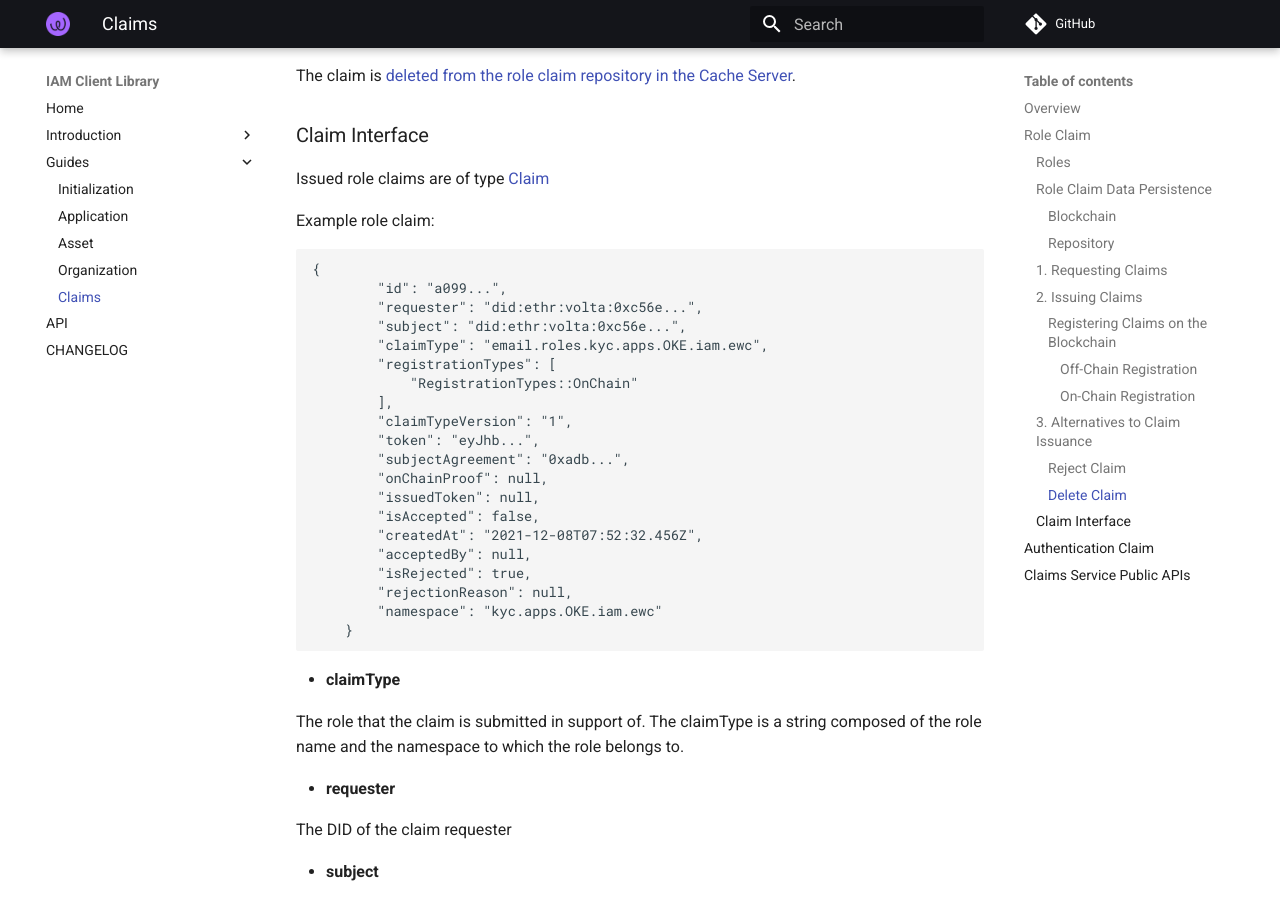
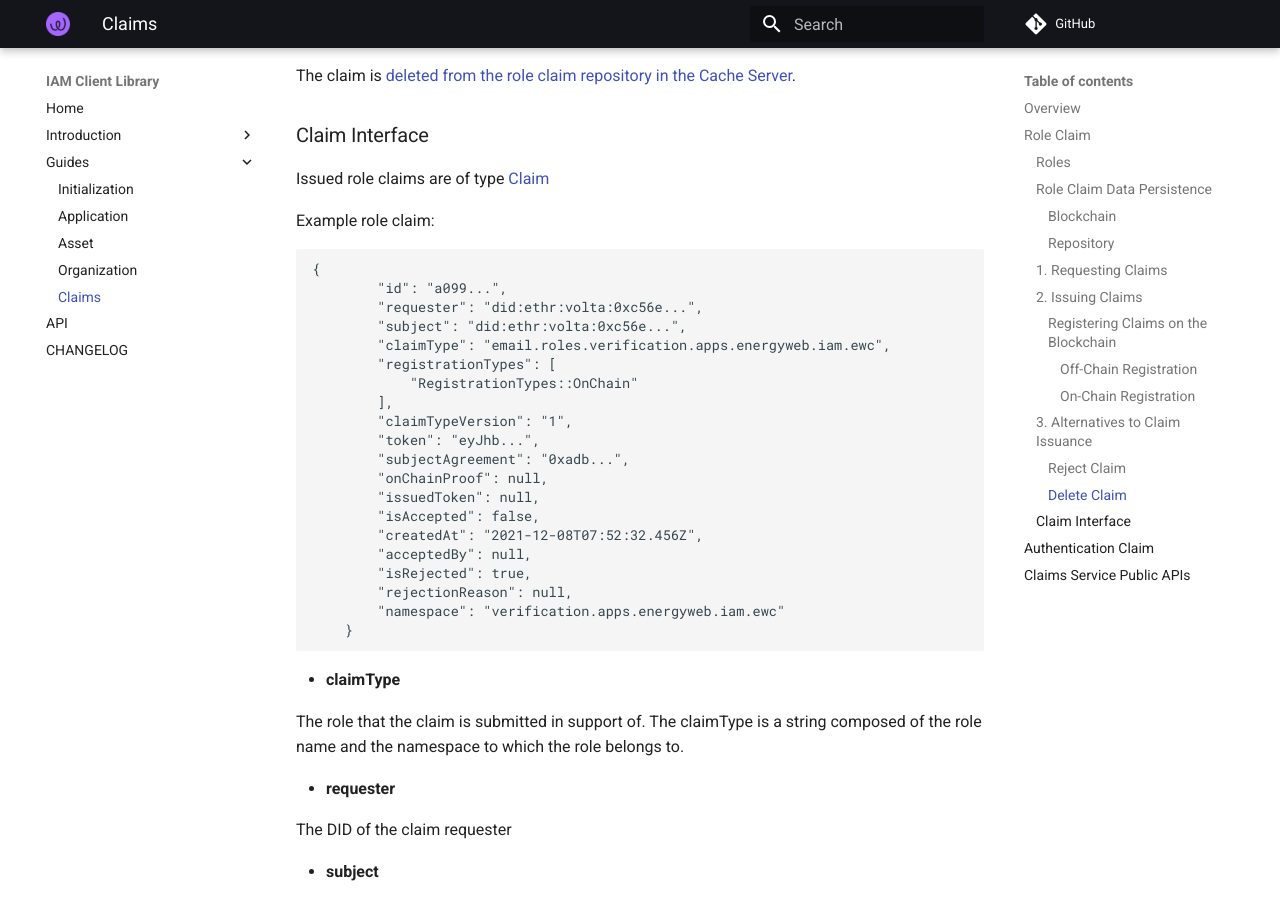
Before and after one commit to energywebfoundation/iam-client-lib, an MkDocs documentation site: the page built from docs/guides/claim.md, in a window 1280 px wide and 900 px high, scrolled down 6047 px. Built offline with MkDocs 1.6.1 and Material for MkDocs 9.7.7, drawn with Linux system fonts in a browser that asks for light colours; comment, search, counter and statistics services are not loaded; some of the changed text lies outside the part shown.

Commit message:
docs: update examples role objects

````diff
--- a/docs/guides/claim.md
+++ b/docs/guides/claim.md
@@ -1,15 +1,17 @@
 # Claims
-+ [Claim Interface](../api/interfaces/Claim.md)
-+ [Claim Request Interface](../api/interfaces/IClaimRequest.md)
-+ [Claim Issuance Interface](../api/interfaces/IClaimIssuance.md)
-+ [Claims Service API documentation](../api/classes/ClaimsService.md)
+
+- [Claim Interface](../api/interfaces/Claim.md)
+- [Claim Request Interface](../api/interfaces/IClaimRequest.md)
+- [Claim Issuance Interface](../api/interfaces/IClaimIssuance.md)
+- [Claims Service API documentation](../api/classes/ClaimsService.md)
 
 ## Overview
+
 At the most fundamental level, a claim is a statement about a subject. A claim is a component of a Verifiable Credential, which is the web3 standard for digital credentials in a decentralized ecosystem.
 
-+ See the W3 documentation for Claims [here](https://www.w3.org/TR/vc-data-model/#claims)
-+ See the W3 documentation for Verifiable Credentials [here](https://www.w3.org/TR/vc-data-model/)
-+ Read more about Verifiable Credentials and their role in IAM Client Library and Switchboard [here](https://app.gitbook.com/o/-MaVNTC0phnhS2JhwPF0/s/-M_pXALj14Egb-5Bal_p/foundational-concepts/self-sovereign-identity#verifiable-credentials-vcs)
+- See the W3 documentation for Claims [here](https://www.w3.org/TR/vc-data-model/#claims)
+- See the W3 documentation for Verifiable Credentials [here](https://www.w3.org/TR/vc-data-model/)
+- Read more about Verifiable Credentials and their role in IAM Client Library and Switchboard [here](https://app.gitbook.com/o/-MaVNTC0phnhS2JhwPF0/s/-M_pXALj14Egb-5Bal_p/foundational-concepts/self-sovereign-identity#verifiable-credentials-vcs)
 
 In the context of IAM Client Library, a claim is submitted by a requester to an issuer for a subject, in order to prove that the subject has the correct credentials to either:
 
@@ -40,20 +42,22 @@ export interface IClaimRequest extends IMessage {
 
 The claimType is a string composed of the **role name** and the **namespace** to which the role belongs to.
 
-Example:
-**"email.roles.kyc.apps.OKE.iam.ewc"**
+Example: **"email.roles.verification.apps.energyweb.iam.ewc"**
 
 Namespaced roles are persisted in the Role Repository in the [IAM Cache Server](https://energy-web-foundation.gitbook.io/energy-web/technology/the-stack/utility-layer-1#identity-access-and-management-iam-cache-server).
 
 ### Role Claim Data Persistence
 
 #### Blockchain
+
 Depending on if the requester wants to register the claim On-Chain and/or Off-Chain, The IAM Client library's Claim Service saves claim data either to [IPFS](https://ipfs.io) as an encoded JWT token, or in the ClaimManager smart contract's registry. This is discussed [below](#off-chain-registration).
 
 #### Repository
+
 Claim data is also persisted by the [IAM Cache Server](https://github.com/energywebfoundation/iam-cache-server/tree/master/src/modules/claim) in the Role Claim Repository. The IAM Client library's Claim Service methods post claim data to the Cache Server, where the data is persisted by the Cache Server's Claims Service methods. View the Cache Server's [Claim Service on GitHub](https://github.com/energywebfoundation/iam-cache-server/blob/master/src/modules/claim/claim.service.ts#L422).
 
 ### 1. Requesting Claims
+
 A claim request is created by the signer and submitted to the Role issuer(s) using the [createClaimRequest](../api/classes/ClaimsService.md#createclaimrequest) method.
 
 The createClaimRequest method creates a claim request message (of type [IClaimRequest](../api/interfaces/IClaimRequest.md)), and sends the message to the [IAM cache server](https://github.com/energywebfoundation/iam-cache-server/tree/master/src/modules/claim):
@@ -78,6 +82,7 @@ const message: IClaimRequest = {
 	//submit claim request to cacher server:
     await this._cacheClient.requestClaim(subject, message);
 ```
+
 [source](https://github.com/energywebfoundation/iam-client-lib/blob/f9c1a12e888de6ebb4e2589fe49c489bee84af78/src/modules/claims/claims.service.ts#L166)
 
 The IAM cache server then:
@@ -89,9 +94,11 @@ The IAM cache server then:
 See the Cache Server request handler [here](https://github.com/energywebfoundation/iam-cache-server/blob/07a0053cd10ad16739cc331f043b18cc5dfc0dc4/src/modules/claim/claim.controller.ts#L112).
 
 ### 2. Issuing Claims
+
 If the subject's enrolment request is valid, the Issuer can approve and issue the claim to the subject. If the claim has been requested by the signer, this is done by the [issueClaimRequest method](../api/classes/ClaimsService.md#issueclaimrequest). If a claim is being directly issued without having been requested, this is done by the [issueClaim method](../api/classes/modules_claims_claims_service.ClaimsService.md#issueclaim).
 
 #### Registering Claims on the Blockchain
+
 A claim request has an array of [RegistrationTypes](../api/interfaces/Claim.md#registrationtypes). A claim can be registered:
 
 1. On-Chain only
@@ -101,6 +108,7 @@ A claim request has an array of [RegistrationTypes](../api/interfaces/Claim.md#r
 In both On-Chain and Off-Chain registration, the claim is technically saved to the blockchain. However, Off-Chain registration is saved to [IPFS](https://ipfs.io/) and is linked to the user's DID Document, but this data is not able to be accessed by other smart contracts.
 
 ##### Off-Chain Registration
+
 If a claim request requires Off-Chain registration, the publishPublicClaim method saves the claim in IPFS as an encoded JWT token. The user's DID document is updated with a link to this IPFS record in the DID Document's service array. To read more about storing Verifiable Credentials on IPFS and referencing them in a user's DID Document on the Energy Web Chain, see our documentation [here](https://energy-web-foundation.gitbook.io/energy-web/technology/the-stack/trust-layer-energy-web-chain/ipfs-in-ew-dos#storing-verifiable-credentials-on-ipfs).
 
 ```
@@ -137,11 +145,13 @@ async publishPublicClaim({ token }: { token: string }) {
     }
 
 ```
+
 [source](https://github.com/energywebfoundation/iam-client-lib/blob/f9c1a12e888de6ebb4e2589fe49c489bee84af78/src/modules/claims/claims.service.ts?_pjax=%23js-repo-pjax-container%2C%20div%5Bitemtype%3D%22http%3A%2F%2Fschema.org%2FSoftwareSourceCode%22%5D%20main%2C%20%5Bdata-pjax-container%5D#L366)
 
 **Note:** While this data is public on the blockchain, it is not accessible to any external smart contracts.
 
 ##### On-Chain Registration
+
 If a claim request requires On-Chain registration, the claim is persisted in the ClaimManager smart contract's registory. You can view the ClaimManager smart contract on GitHub [here](https://github.com/energywebfoundation/iam-contracts/blob/master/contracts/roles/ClaimManager.sol).
 
 ```
@@ -160,6 +170,7 @@ if (registrationTypes.includes(RegistrationTypes.OnChain)) {
         }
 }
 ```
+
 [source](https://github.com/energywebfoundation/iam-client-lib/blob/f9c1a12e888de6ebb4e2589fe49c489bee84af78/src/modules/claims/claims.service.ts?_pjax=%23js-repo-pjax-container%2C%20div%5Bitemtype%3D%22http%3A%2F%2Fschema.org%2FSoftwareSourceCode%22%5D%20main%2C%20%5Bdata-pjax-container%5D#L176)
 
 The registerOnChain method registers the role with the ClaimManager smart contract using the smart contract's 'register' method:
@@ -191,6 +202,7 @@ The registerOnChain method registers the role with the ClaimManager smart contra
         });
     }
 ```
+
 [source](https://github.com/energywebfoundation/iam-client-lib/blob/f9c1a12e888de6ebb4e2589fe49c489bee84af78/src/modules/claims/claims.service.ts?_pjax=%23js-repo-pjax-container%2C%20div%5Bitemtype%3D%22http%3A%2F%2Fschema.org%2FSoftwareSourceCode%22%5D%20main%2C%20%5Bdata-pjax-container%5D#L255)
 
 In the [ClaimManager contract's register method](https://github.com/energywebfoundation/iam-contracts/blob/83932a8fee56010482b50047ea5a20da37b758da/contracts/roles/ClaimManager.sol#L89), the claim data is added to the 'roles' mapping, and can then be accessed and read by other smart contracts on the blockchain.
@@ -200,7 +212,9 @@ In the [ClaimManager contract's register method](https://github.com/energywebfou
 ### 3. Alternatives to Claim Issuance
 
 #### Reject Claim
+
 The rejectClaimRequest method is used for an Issuer to reject a claim request:
+
 ```
     async rejectClaimRequest({
         id,
@@ -222,32 +236,37 @@ The rejectClaimRequest method is used for an Issuer to reject a claim request:
         return this._cacheClient.rejectClaim(this._signerService.did, message);
     }
 ```
+
 [source](https://github.com/energywebfoundation/iam-client-lib/blob/f9c1a12e888de6ebb4e2589fe49c489bee84af78/src/modules/claims/claims.service.ts?_pjax=%23js-repo-pjax-container%2C%20div%5Bitemtype%3D%22http%3A%2F%2Fschema.org%2FSoftwareSourceCode%22%5D%20main%2C%20%5Bdata-pjax-container%5D#L281)
-
 
 The rejection message (of type IClaimRejection) is sent to the Cache Server. [The Cache Server handles the claim rejection](https://github.com/energywebfoundation/iam-cache-server/blob/07a0053cd10ad16739cc331f043b18cc5dfc0dc4/src/modules/claim/claim.controller.ts#L172) and notifies the requester that the claim has been rejected via [NATS](https://nats.io/about/).
 
 #### Delete Claim
+
 The deleteClaimRequest method is used to delete a claim request:
+
 ```
    async deleteClaim({ id }: { id: string }) {
         await this._cacheClient.deleteClaim(id);
     }
 ```
+
 [source](https://github.com/energywebfoundation/iam-client-lib/blob/f9c1a12e888de6ebb4e2589fe49c489bee84af78/src/modules/claims/claims.service.ts?_pjax=%23js-repo-pjax-container%2C%20div%5Bitemtype%3D%22http%3A%2F%2Fschema.org%2FSoftwareSourceCode%22%5D%20main%2C%20%5Bdata-pjax-container%5D#L301)
 
 The claim is [deleted from the role claim repository in the Cache Server](https://github.com/energywebfoundation/iam-cache-server/blob/07a0053cd10ad16739cc331f043b18cc5dfc0dc4/src/modules/claim/claim.service.ts#L422).
 
 ### Claim Interface
+
 Issued role claims are of type [Claim](../api/interfaces/Claim.md)
 
 Example role claim:
+
 ```
 {
 		"id": "a099...",
 		"requester": "did:ethr:volta:0xc56e...",
 		"subject": "did:ethr:volta:0xc56e...",
-		"claimType": "email.roles.kyc.apps.OKE.iam.ewc",
+		"claimType": "email.roles.verification.apps.energyweb.iam.ewc",
 		"registrationTypes": [
 			"RegistrationTypes::OnChain"
 		],
@@ -261,30 +280,31 @@ Example role claim:
 		"acceptedBy": null,
 		"isRejected": true,
 		"rejectionReason": null,
-		"namespace": "kyc.apps.OKE.iam.ewc"
+		"namespace": "verification.apps.energyweb.iam.ewc"
 	}
 ```
-+ **claimType**
+
+- **claimType**
 
 The role that the claim is submitted in support of. The claimType is a string composed of the role name and the namespace to which the role belongs to.
 
-+ **requester**
+- **requester**
 
 The DID of the claim requester
 
-+ **subject**
+- **subject**
 
 The DID of the claim subject (though could be the requester or an asset or application of the requester)
 
-+ **id**
+- **id**
 
-The  UUID identifier for the claim
+The UUID identifier for the claim
 
-+ **registrationTypes**
+- **registrationTypes**
 
-The claim's [Registration Types]((../api/interfaces/Claim.md#registrationtypes)), which can be On-Chain or Off-Chain, or both. These are explained in greater detail [above](#off-chain-registration).
+The claim's [Registration Types](<(../api/interfaces/Claim.md#registrationtypes)>), which can be On-Chain or Off-Chain, or both. These are explained in greater detail [above](#off-chain-registration).
 
-+ **subjectAgreement**
+- **subjectAgreement**
 
 Signifies the agreement of claim subject to make the enrollment publically available on the blockchain through the ClaimManager smart contract. This exists only if the claim includes On-Chain registration.
 
@@ -296,9 +316,10 @@ Signifies the agreement of claim subject to make the enrollment publically avail
             message.subjectAgreement = await this.approveRolePublishing({ subject, role, version });
         }
 ```
+
 [source]()
 
-+ **onChainProof**
+- **onChainProof**
 
 Provides on-chain proof of claim approval. This exists only if the claim includes On-Chain registration.
 
@@ -310,9 +331,10 @@ if (registrationTypes.includes(RegistrationTypes.OnChain)) {
 		...
 }
 ```
+
 [source](https://github.com/energywebfoundation/iam-client-lib/blob/f9c1a12e888de6ebb4e2589fe49c489bee84af78/src/modules/claims/claims.service.ts?_pjax=%23js-repo-pjax-container%2C%20div%5Bitemtype%3D%22http%3A%2F%2Fschema.org%2FSoftwareSourceCode%22%5D%20main%2C%20%5Bdata-pjax-container%5D#L235)
 
-+ **issuedToken**
+- **issuedToken**
 
 A signed representation of the role claim in the DID Registry. This exists only if the claim includes [Off-Chain registration](#off-chain-registration), or if a claim is issued without being requested.
 
@@ -328,19 +350,19 @@ A signed representation of the role claim in the DID Registry. This exists only
             });
         }
 ```
+
 [source](https://github.com/energywebfoundation/iam-client-lib/blob/f9c1a12e888de6ebb4e2589fe49c489bee84af78/src/modules/claims/claims.service.ts?_pjax=%23js-repo-pjax-container%2C%20div%5Bitemtype%3D%22http%3A%2F%2Fschema.org%2FSoftwareSourceCode%22%5D%20main%2C%20%5Bdata-pjax-container%5D#L228)
 
-+ **nameSpace**
+- **nameSpace**
 
 The namespace to which the role belongs to (an application or an organization).
 
-+ **issuerFields**
+- **issuerFields**
 
-Additional data which issuer might need to add to enrolled claim. When `publishOnChain` claim
-will be immediately registered after approvement, otherwise it will be stored on cache server and will be sent to chain
-later on with `ClaimService.registerOnChain`.
+Additional data which issuer might need to add to enrolled claim. When `publishOnChain` claim will be immediately registered after approvement, otherwise it will be stored on cache server and will be sent to chain later on with `ClaimService.registerOnChain`.
 
 ## Authentication Claim
+
 An Authentication Claim is a temporary credential used to authenticate to the IAM Cache Server. If the user is not authenticated, they must authenticate using their pulic key:
 
 ```
@@ -385,9 +407,11 @@ An Authentication Claim is a temporary credential used to authenticate to the IA
         }
     }
 ```
+
 [source](https://github.com/energywebfoundation/iam-client-lib/blob/f9c1a12e888de6ebb4e2589fe49c489bee84af78/src/modules/signer/signer.service.ts?_pjax=%23js-repo-pjax-container%2C%20div%5Bitemtype%3D%22http%3A%2F%2Fschema.org%2FSoftwareSourceCode%22%5D%20main%2C%20%5Bdata-pjax-container%5D#L190)
 
 Example of authentication token:
+
 ```
  {
     iss: 'did:ethr:volta:0xc56e...',
@@ -397,16 +421,16 @@ Example of authentication token:
 
 ## Claims Service Public APIs
 
--   [getClaimsId](../api/classes/ClaimsService.md#getclaimid)
--   [getClaimsByIssuer](../api/classes/ClaimsService.md#getclaimsbyissuer)
--   [getClaimsByRequester](../api/classes/ClaimsService.md#getclaimsbyrequester)
--   [getClaimsBySubject](../api/classes/ClaimsService.md#getclaimsbysubject)
--   [getUserClaims](../api/classes/ClaimsService.md#getuserclaims)
--   [issueClaimRequest](../api/classes/ClaimsService.md#issueclaimrequest)
--   [issueClaim](../api/classes/ClaimsService.md#issueclaim)
--   [rejectClaimRequest](../api/classes/ClaimsService.md#rejectclaimrequest)
--   [issuePublicClaim](../api/classes/ClaimsService.md#issuepublicclaim)
--   [publishPublicClaim](../api/classes/ClaimsService.md#publishpublicclaim)
--   [registerOnChain](../api/classes/ClaimsService.md#registeronchain)
+- [getClaimsId](../api/classes/ClaimsService.md#getclaimid)
+- [getClaimsByIssuer](../api/classes/ClaimsService.md#getclaimsbyissuer)
+- [getClaimsByRequester](../api/classes/ClaimsService.md#getclaimsbyrequester)
+- [getClaimsBySubject](../api/classes/ClaimsService.md#getclaimsbysubject)
+- [getUserClaims](../api/classes/ClaimsService.md#getuserclaims)
+- [issueClaimRequest](../api/classes/ClaimsService.md#issueclaimrequest)
+- [issueClaim](../api/classes/ClaimsService.md#issueclaim)
+- [rejectClaimRequest](../api/classes/ClaimsService.md#rejectclaimrequest)
+- [issuePublicClaim](../api/classes/ClaimsService.md#issuepublicclaim)
+- [publishPublicClaim](../api/classes/ClaimsService.md#publishpublicclaim)
+- [registerOnChain](../api/classes/ClaimsService.md#registeronchain)
 
 For detailed description of the enrolment flow process, see the [Claims Service end-to-end tests](https://github.com/energywebfoundation/iam-client-lib/blob/master/e2e/claims.service.e2e.ts).
````
Also changed, not shown: docs/guides/organization.md (+7 -13 lines).
